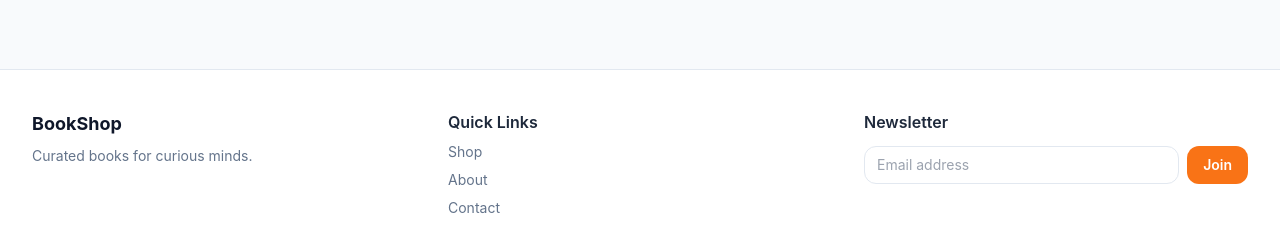
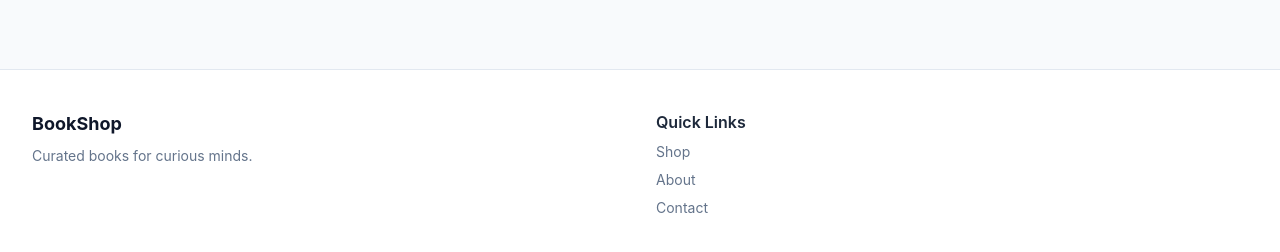
Before and after one commit to bosko01/BookShop, a React (Vite) app in the folder Frontend/: page / in a window 1280 px wide. Shown: the part 866-1118 px from the top of the page. Built offline with nearby package versions, Linux system fonts and the light colour scheme; no server answers.

Commit message:
Remove newsletter section from landing page footer

```diff
--- a/Frontend/src/components/layout/Footer.tsx
+++ b/Frontend/src/components/layout/Footer.tsx
@@ -1,6 +1,6 @@
 export const Footer = () => (
   <footer className="mt-16 border-t border-slate-200 bg-white">
-    <div className="container-base grid gap-8 py-10 md:grid-cols-3">
+    <div className="container-base grid gap-8 py-10 md:grid-cols-2">
       <div>
         <h4 className="text-lg font-bold text-slate-900">BookShop</h4>
         <p className="mt-2 text-sm text-slate-500">Curated books for curious minds.</p>
@@ -11,13 +11,6 @@ export const Footer = () => (
           <li>Shop</li><li>About</li><li>Contact</li>
         </ul>
       </div>
-      <div>
-        <h5 className="font-semibold text-slate-800">Newsletter</h5>
-        <div className="mt-3 flex gap-2">
-          <input className="w-full rounded-xl border border-slate-200 px-3 py-2 text-sm" placeholder="Email address" />
-          <button className="rounded-xl bg-brand-500 px-4 py-2 text-sm font-semibold text-white hover:bg-brand-600">Join</button>
-        </div>
-      </div>
     </div>
   </footer>
 );
```
